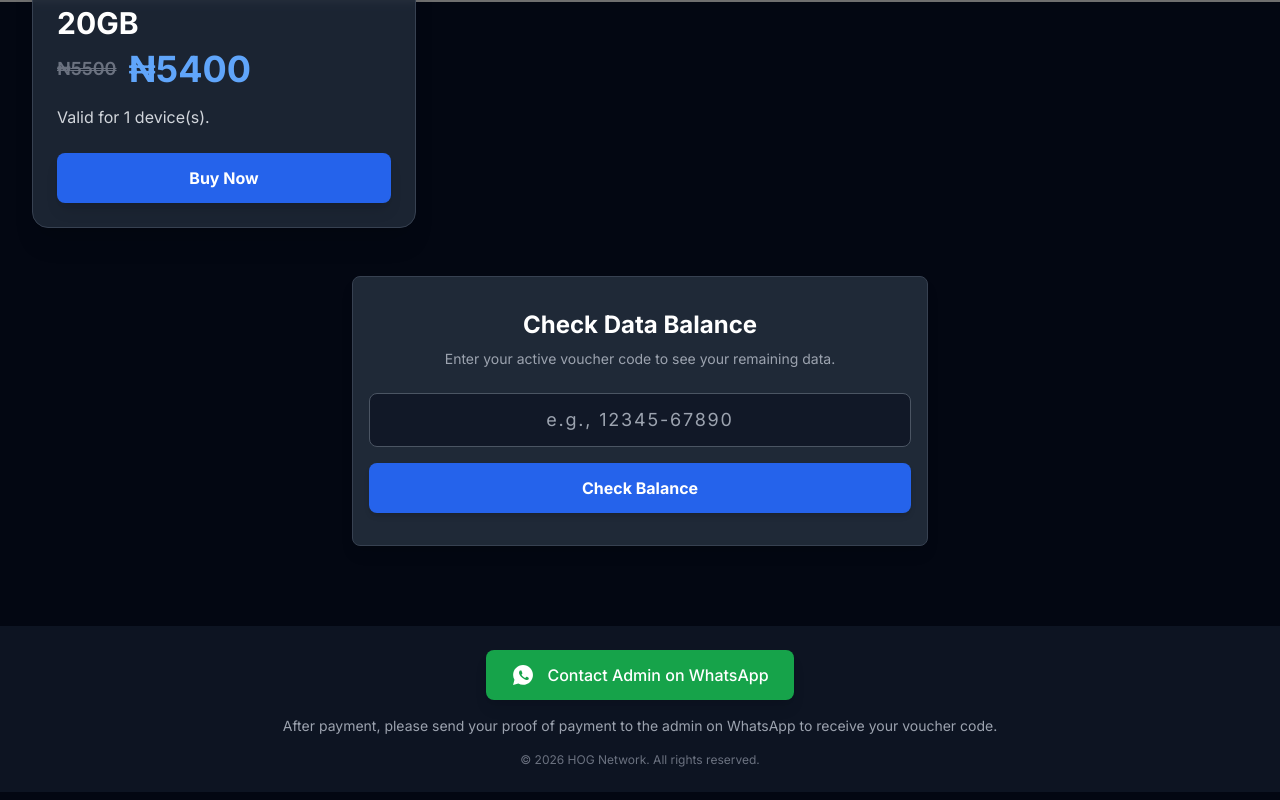
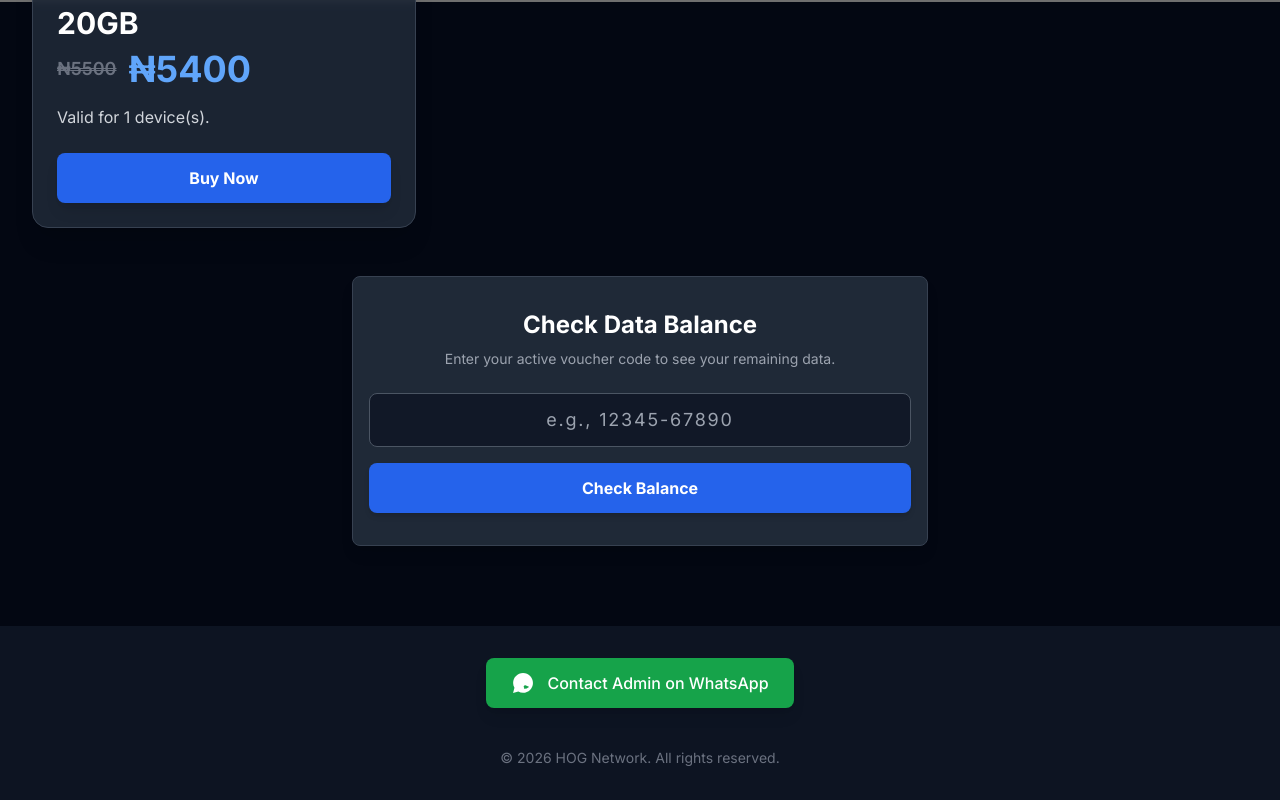
Before and after one commit to hognetworkbiz-droid/hog-website-KM, a React (Create React App) app: page / in a window 1280 px wide. Shown: the part 798-1598 px from the top of the page. Built offline with nearby package versions, Linux system fonts and the light colour scheme; no server answers; grey boxes are pictures that could not be loaded.

Commit message:
Add contact email to Footer component

```diff
--- a/src/components/Footer.js
+++ b/src/components/Footer.js
@@ -1,27 +1,32 @@
 import React from 'react';
 
-function Footer({ whatsAppNumber, siteName }) {
-  const waLink = `https://wa.me/${whatsAppNumber.replace('+', '')}`;
+function Footer({ whatsAppNumber, siteName, contactEmail }) {
+  const waLink = `https://wa.me/${whatsAppNumber?.replace('+', '')}`;
 
   return (
-    <footer className="bg-gray-900/80 backdrop-blur-md mt-12 py-6 shadow-inner-top">
-      <div className="max-w-7xl mx-auto px-4 sm:px-6 lg:px-8 text-center">
+    <footer className="bg-gray-900/80 backdrop-blur-md mt-12 py-8 shadow-inner-top">
+      <div className="max-w-7xl mx-auto px-4 sm:px-6 lg:px-8 text-center flex flex-col items-center">
         <a
           href={waLink}
           target="_blank"
           rel="noopener noreferrer"
-          className="inline-flex items-center justify-center px-6 py-3 border border-transparent text-base font-medium rounded-lg text-white bg-green-600 hover:bg-green-700 shadow-lg"
+          className="inline-flex items-center justify-center px-6 py-3 border border-transparent text-base font-medium rounded-lg text-white bg-green-600 hover:bg-green-700 shadow-lg mb-4"
         >
           <svg className="h-6 w-6 mr-3 fill-white" viewBox="0 0 24 24">
-            <path d="M12.04 2C6.58 2 2.13 6.45 2.13 11.91C2.13 13.66 2.59 15.36 3.45 16.86L2.06 21.94L7.32 20.59C8.77 21.38 10.37 21.8 12.04 21.8H12.05C17.5 21.8 21.95 17.35 21.95 11.91C21.95 9.27 20.92 6.84 19.13 4.97C17.36 3.16 14.89 2.04 12.04 2.04ZM17.96 15.82C17.71 16.48 16.96 16.96 16.32 17.02C15.82 17.06 15.2 16.95 13.89 16.41C12.18 15.69 10.82 14.7 9.8 13.57C9.28 12.98 8.87 12.29 8.53 11.53C8.18 10.77 8.02 10.1 8.02 9.47C8.02 8.84 8.24 8.28 8.61 7.89C8.76 7.73 8.94 7.59 9.15 7.59C9.33 7.59 9.49 7.59 9.64 7.6C9.83 7.6 9.98 7.61 10.12 7.61C10.3 7.61 10.45 7.63 10.6 8.04C10.76 8.45 11.23 9.78 11.3 9.93C11.38 10.08 11.43 10.26 11.34 10.45C11.24 10.64 11.16 10.76 11.04 10.9C10.92 11.04 10.8 11.16 10.67 11.27C10.55 11.38 10.41 11.52 10.53 11.75C10.66 11.98 11.13 12.8 11.89 13.48C12.82 14.3 13.62 14.63 13.88 14.78C14.13 14.92 14.33 14.9 14.51 14.71C14.72 14.5 14.93 14.21 15.15 13.94C15.3 13.76 15.5 13.7 15.7 13.8C15.9 13.9 16.92 14.41 17.16 14.53C17.41 14.64 17.58 14.71 17.66 14.79C17.74 14.87 17.74 15.06 17.68 15.24C17.62 15.42 17.62 15.42 17.62 15.5C17.62 15.59 17.64 15.68 17.96 15.82Z" />
+            <path d="M12.04 2C6.58 2 2.13 6.45 2.13 11.91C2.13 13.66 2.59 15.36 3.45 16.86L2.06 21.94L7.32 20.59C8.77 21.38 10.37 21.8 12.04 21.8H12.05C17.5 21.8 21.95 17.35 21.95 11.91C21.95 9.27 20.92 6.84 19.13 4.97C17.36 3.16 14.89 2.04 12.04 2.04ZM17.96 15.82C17.71 16.48 16.96 16.96 16.32 17.02L16.2 17.33C16.2 17.33 13.46 18.52 11.72 16.78C9.98 15.04 11.17 12.3 11.17 12.3L11.48 12.18C11.54 11.54 12.02 10.79 12.68 10.54C13.56 10.2 14.22 11.08 14.22 11.08C14.22 11.08 15.17 10.74 15.43 10.1C15.69 9.46 15.25 8.76 15.25 8.76C15.25 8.76 14.73 7.8 13.97 7.54C13.21 7.28 12.25 7.72 12.25 7.72C12.25 7.72 9.07 8.92 7.7 11.8C6.33 14.68 7.52 17.86 7.52 17.86C7.52 17.86 8.48 18.82 9.24 19.08C10 19.34 10.96 18.82 10.96 18.82C10.96 18.82 11.66 18.38 12.3 18.12C12.94 17.86 13.28 16.91 13.28 16.91C13.28 16.91 12.4 16.25 12.74 15.37C12.99 14.71 13.74 14.23 14.38 14.17" />
           </svg>
           Contact Admin on WhatsApp
         </a>
-        <p className="mt-4 text-sm text-gray-400">
-          After payment, please send your proof of payment to the admin on WhatsApp to receive your voucher code.
-        </p>
-        <p className="mt-4 text-xs text-gray-500">
-          © {new Date().getFullYear()} {siteName}. All rights reserved.
+
+        {/* Admin Email */}
+        {contactEmail && (
+          <p className="text-gray-400 text-sm mt-2 font-medium">
+            Email: <a href={`mailto:${contactEmail}`} className="text-blue-400 hover:text-blue-300 transition-colors">{contactEmail}</a>
+          </p>
+        )}
+
+        <p className="mt-6 text-gray-500 text-sm">
+          &copy; {new Date().getFullYear()} {siteName}. All rights reserved.
         </p>
       </div>
     </footer>
```
